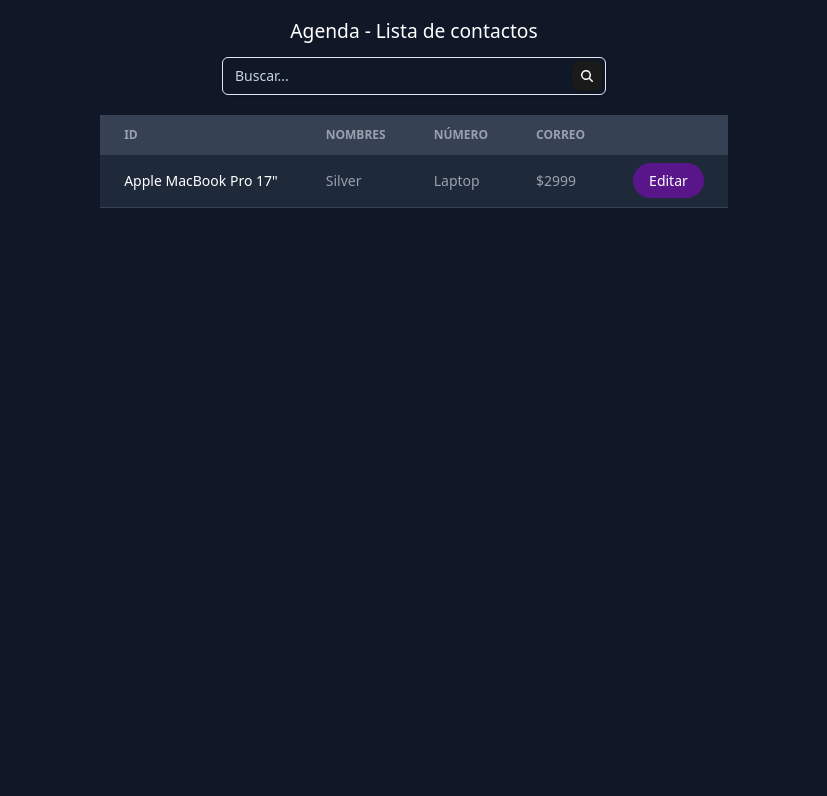
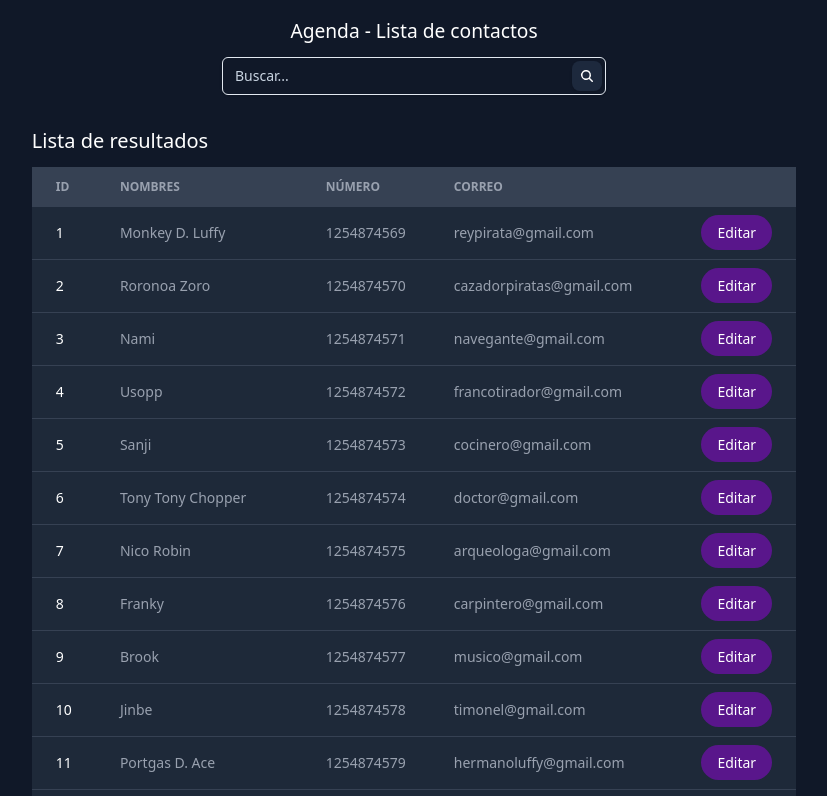
Before and after one commit to StyvenSoft/contact-list-calendar, a Vue app: page / in a window 1280 px wide. Shown: the top 796 px of the page, without its empty margins (226-1053 px from the left). Built offline with nearby package versions, Linux system fonts and the light colour scheme.

Commit message:
Contact simulation service created and props

```diff
--- a/index.html
+++ b/index.html
@@ -4,7 +4,7 @@
     <meta charset="UTF-8" />
     <link rel="icon" type="image/svg+xml" href="/vite.svg" />
     <meta name="viewport" content="width=device-width, initial-scale=1.0" />
-    <title>Agenta</title>
+    <title>Agenda</title>
   </head>
   <body class="dark:bg-gray-900 dark:text-white">
     <div id="app"></div>
--- a/src/App.vue
+++ b/src/App.vue
@@ -1,17 +1,22 @@
 <script setup>
-import HelloWorld from './components/HelloWorld.vue'
-import Search from './components/Search.vue'
+import SearchContact from './components/SearchContact.vue'
 import ContactTable from './components/ContactTable.vue'
+import { getAllContacts } from './services/ContactAPISimulation'
 
 const titlePage = 'Agenda - Lista de contactos'
+const listContacts = getAllContacts()
+
 </script>
 
 <template>
   <div class="flex items-center flex-col py-5">
     <h1>{{ titlePage }}</h1>
-    <Search />
+    <search-contact />
   </div>
-  <ContactTable />
+  <contact-table
+    title="Lista de resultados"
+    :list-contact="listContacts"
+  />
 </template>
 
 <style scoped>
--- a/src/components/ContactTable.vue
+++ b/src/components/ContactTable.vue
@@ -1,5 +1,19 @@
+<script setup>
+  const props = defineProps({
+    title: {
+        type: String,
+        default: 'list',
+    },
+    listContact: {
+        type: Array,
+        default: []
+    }
+  })
+</script>
+
 <template>
-    <div class="relative overflow-x-auto">
+    <div class="relative overflow-x-auto mb-8">
+        <h3 class="text-xl my-3">{{ title }}</h3>
         <table class="w-full text-sm text-left rtl:text-right text-gray-500 dark:text-gray-400">
             <thead class="text-xs text-gray-700 uppercase bg-gray-50 dark:bg-gray-700 dark:text-gray-400">
                 <tr>
@@ -20,18 +34,18 @@
                 </tr>
             </thead>
             <tbody>
-                <tr class="bg-white border-b dark:bg-gray-800 dark:border-gray-700 border-gray-200">
+                <tr v-for="contact in listContact" class="bg-white border-b dark:bg-gray-800 dark:border-gray-700 border-gray-200">
                     <th scope="row" class="px-6 py-4 font-medium text-gray-900 whitespace-nowrap dark:text-white">
-                        Apple MacBook Pro 17"
+                        {{ contact.id }}
                     </th>
                     <td class="px-6 py-4">
-                        Silver
+                        {{ contact.name }}
                     </td>
                     <td class="px-6 py-4">
-                        Laptop
+                        {{ contact.phone }}
                     </td>
                     <td class="px-6 py-4">
-                        $2999
+                        {{ contact.email }}
                     </td>
                     <td class="px-6 py-4">
                        <a href="#" class="py-2 px-4 bg-purple-900 rounded-full">Editar</a>
--- a/src/components/HelloWorld.vue
+++ /dev/null
@@ -1,41 +0,0 @@
-<script setup>
-import { ref } from 'vue'
-
-defineProps({
-  msg: String,
-})
-
-const count = ref(0)
-</script>
-
-<template>
-  <h1>{{ msg }}</h1>
-
-  <div class="card">
-    <button type="button" @click="count++">count is {{ count }}</button>
-    <p>
-      Edit
-      <code>components/HelloWorld.vue</code> to test HMR
-    </p>
-  </div>
-
-  <p>
-    Check out
-    <a href="https://vuejs.org/guide/quick-start.html#local" target="_blank"
-      >create-vue</a
-    >, the official Vue + Vite starter
-  </p>
-  <p>
-    Learn more about IDE Support for Vue in the
-    <a
-      href="https://vuejs.org/guide/scaling-up/tooling.html#ide-support"
-      target="_blank"
-      >Vue Docs Scaling up Guide</a
-    >.
-  </p>
-  <p class="read-the-docs">Click on the Vite and Vue logos to learn more</p>
-</template>
-
-<style scoped>
-
-</style>
--- /dev/null
+++ b/src/services/ContactAPISimulation.js
@@ -0,0 +1,24 @@
+export const getAllContacts = () => {
+    return [
+        { id: "1", name: "Monkey D. Luffy", phone: "1254874569", email: "reypirata@gmail.com", recompensa: 15.00 },
+        { id: "2", name: "Roronoa Zoro", phone: "1254874570", email: "cazadorpiratas@gmail.com", recompensa: 3.20 },
+        { id: "3", name: "Nami", phone: "1254874571", email: "navegante@gmail.com", recompensa: 0.66 },
+        { id: "4", name: "Usopp", phone: "1254874572", email: "francotirador@gmail.com", recompensa: 2.00 },
+        { id: "5", name: "Sanji", phone: "1254874573", email: "cocinero@gmail.com", recompensa: 3.30 },
+        { id: "6", name: "Tony Tony Chopper", phone: "1254874574", email: "doctor@gmail.com", recompensa: 0.001 },
+        { id: "7", name: "Nico Robin", phone: "1254874575", email: "arqueologa@gmail.com", recompensa: 1.30 },
+        { id: "8", name: "Franky", phone: "1254874576", email: "carpintero@gmail.com", recompensa: 0.94 },
+        { id: "9", name: "Brook", phone: "1254874577", email: "musico@gmail.com", recompensa: 0.83 },
+        { id: "10", name: "Jinbe", phone: "1254874578", email: "timonel@gmail.com", recompensa: 4.38 },
+        { id: "11", name: "Portgas D. Ace", phone: "1254874579", email: "hermanoluffy@gmail.com", recompensa: 5.50 },
+        { id: "12", name: "Gol D. Roger", phone: "1254874580", email: "reypirataoriginal@gmail.com", recompensa: 56.48 },
+        { id: "13", name: "Edward Newgate", phone: "1254874581", email: "barbanegra@gmail.com", recompensa: 50.46 },
+        { id: "14", name: "Trafalgar D. Water Law", phone: "1254874582", email: "cirujanodemuerte@gmail.com", recompensa: 5.00 },
+        { id: "15", name: "Charlotte Linlin", phone: "1254874583", email: "bigmom@gmail.com", recompensa: 43.88 },
+        { id: "16", name: "Kaido", phone: "1254874584", email: "reybestia@gmail.com", recompensa: 46.11 },
+        { id: "17", name: "Marshall D. Teach", phone: "1254874585", email: "barbanegra2@gmail.com", recompensa: 22.48 },
+        { id: "18", name: "Shanks", phone: "1254874586", email: "pelirrojo@gmail.com", recompensa: 40.48 },
+        { id: "19", name: "Silvers Rayleigh", phone: "1254874587", email: "reyoscuro@gmail.com", recompensa: 10.00 },
+        { id: "20", name: "Donquixote Doflamingo", phone: "1254874588", email: "flamenco@gmail.com", recompensa: 3.40 }
+    ]
+}
--- a/src/style.css
+++ b/src/style.css
@@ -43,7 +43,6 @@
   font-size: 1em;
   font-weight: 500;
   font-family: inherit;
-  background-color: #1a1a1a;
   cursor: pointer;
   transition: border-color 0.25s;
 }
```
Also changed, not shown: src/components/SearchContact.vue (renamed from src/components/Search.vue).
